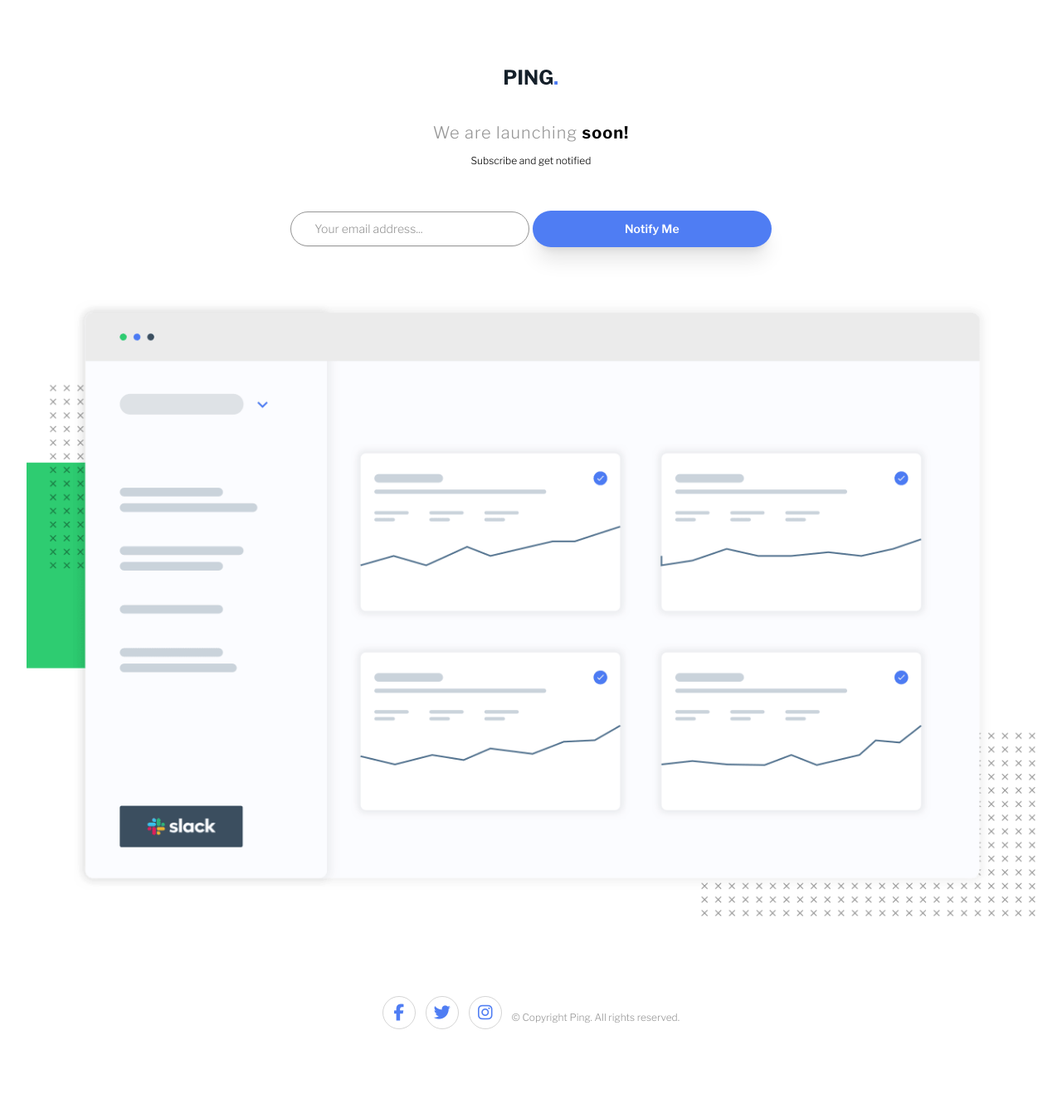
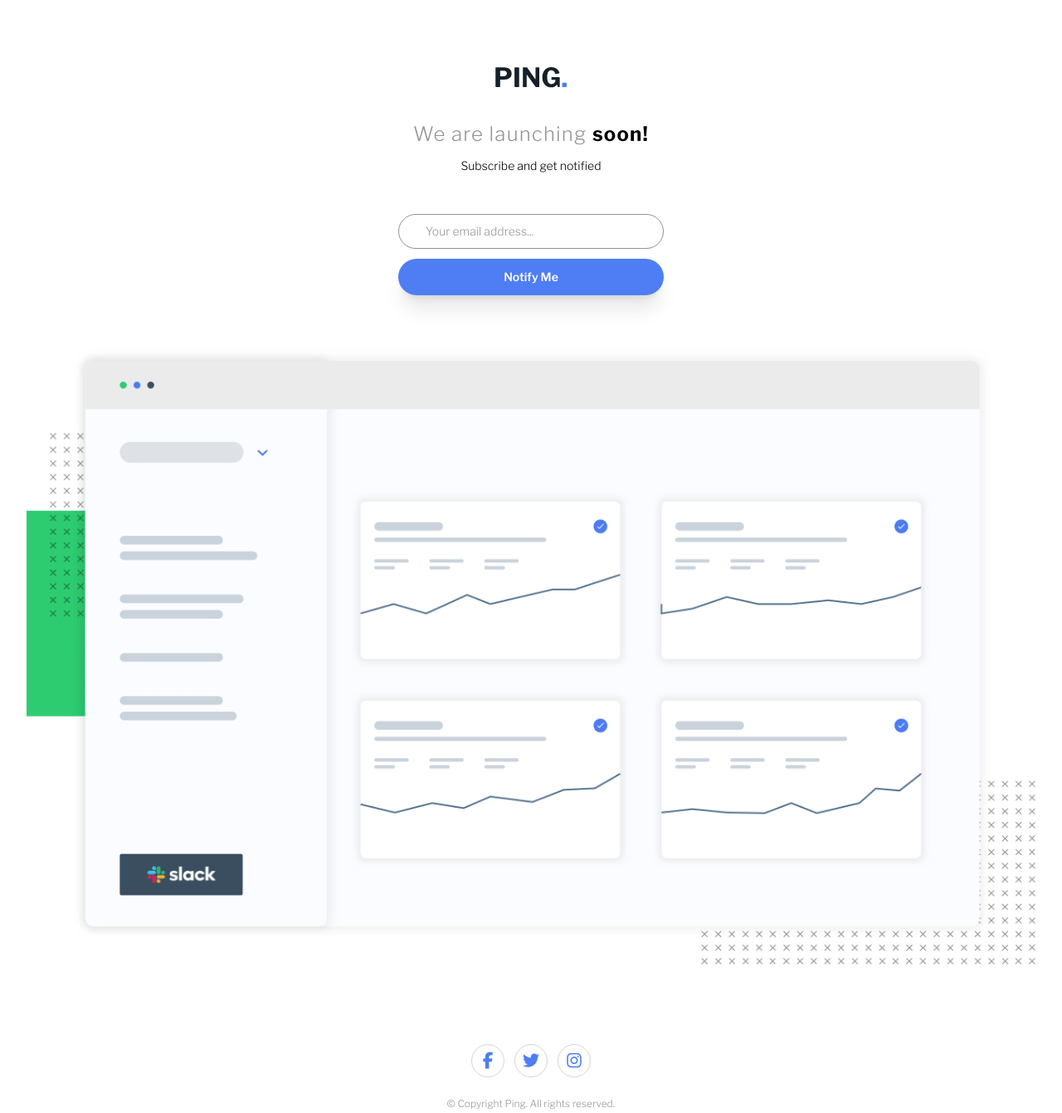
Before and after one commit to Abaljerind/ping-coming-soon-page, a website: page index.html in a window 1280 px wide. Shown: the whole page at 83% size. Before the commit the page ends 1273 px from the top, so only its background shows below. Drawn offline with nearby package versions, Linux system fonts and the light colour scheme; files that its build step writes are made by us from their sources.

Commit message:
done style for tablet

```diff
--- a/index.html
+++ b/index.html
@@ -29,7 +29,7 @@
     <!-- TODO:
 
       1. benerin hover social media, saat di hover warna dari iconnya jadi putih dan warna bg nya jadi blue. [DONE]
-      2. lanjut versi tablet.
+      2. lanjut versi tablet. [DONE]
       3. lanjut versi laptop.
       4. lanjut saat error state.
 
@@ -37,7 +37,7 @@
 
     <main class="mx-auto font-franklin p-8">
       <!-- title section -->
-      <section class="title mt-12 scale-75">
+      <section class="title mt-12 scale-75 md:scale-100">
         <img
           src="./images/logo.svg"
           alt="logo with text PING."
@@ -47,25 +47,29 @@
 
       <!-- text description -->
       <section class="description mt-10">
-        <p class="font-light text-xl tracking-wider text-center text-gray">
+        <p
+          class="font-light text-xl tracking-wider text-center text-gray md:text-2xl"
+        >
           We are launching <span class="font-bold text-black">soon!</span>
         </p>
-        <p class="font-light text-xs text-center mt-3">
+        <p class="font-light text-xs text-center mt-3 md:text-sm">
           Subscribe and get notified
         </p>
       </section>
 
       <!-- email form -->
-      <section class="email-form mx-auto text-center mt-10">
+      <section
+        class="email-form mx-auto text-center mt-10 md:flex md:flex-col md:flex-wrap md:mt-12"
+      >
         <input
           type="email"
           name="email"
           id="email"
-          class="border-gray border font-light shadow-sm placeholder:text-sm focus:outline-none focus:border-paleBlue focus:ring-paleBlue focus:ring-1 rounded-full placeholder:text-gray w-72 py-2 pl-7 pr-3"
+          class="border-gray border font-light shadow-sm placeholder:text-sm focus:outline-none focus:border-paleBlue focus:ring-paleBlue focus:ring-1 rounded-full placeholder:text-gray w-72 py-2 pl-7 pr-3 md:w-80 md:mx-auto md:pl-8"
           placeholder="Your email address..."
         />
         <button
-          class="py-3 mx-auto bg-blue rounded-full shadow-xl text-sm font-semibold text-white w-72 mt-3 text-center"
+          class="py-3 mx-auto bg-blue rounded-full shadow-xl text-sm font-semibold text-white w-72 mt-3 text-center md:w-80 md:mx-auto"
         >
           Notify Me
         </button>
@@ -80,7 +84,9 @@
       </section>
 
       <!-- footer -->
-      <footer class="mt-24 flex flex-wrap gap-3 justify-center items-center">
+      <footer
+        class="mt-24 flex flex-wrap gap-3 justify-center items-center md:w-80 md:mx-auto"
+      >
         <!-- fb -->
 
         <!-- use group in the wrapper of the icons so when we hover it, the span or the circle will automatically change the color inside the icons and the background -->
```
